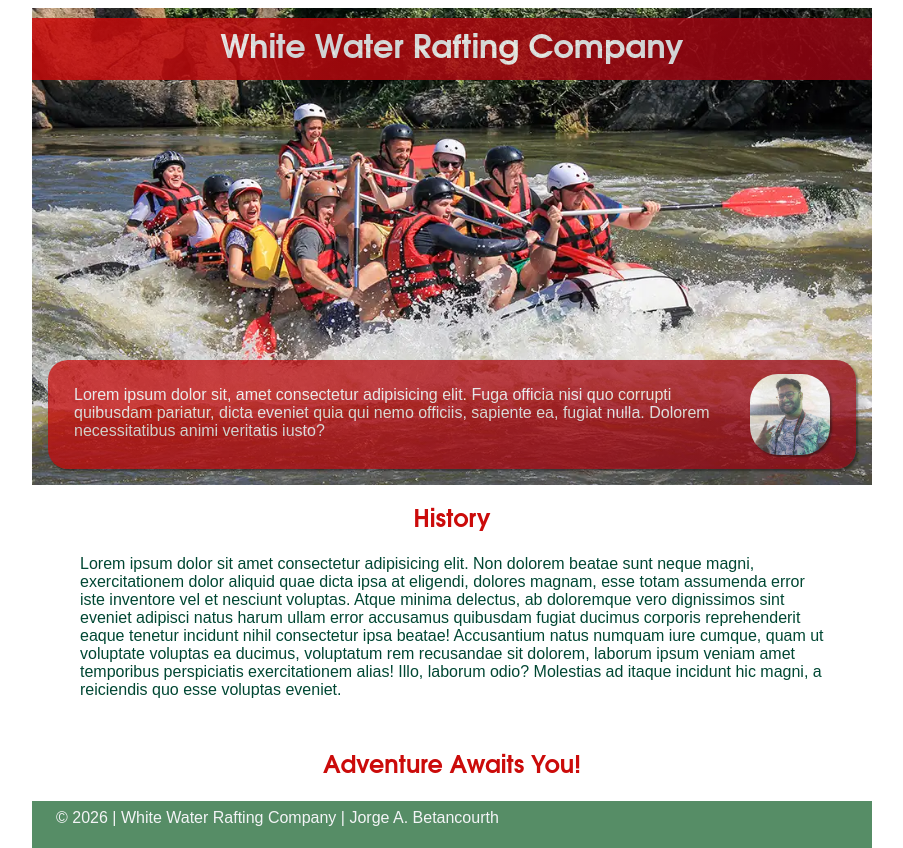
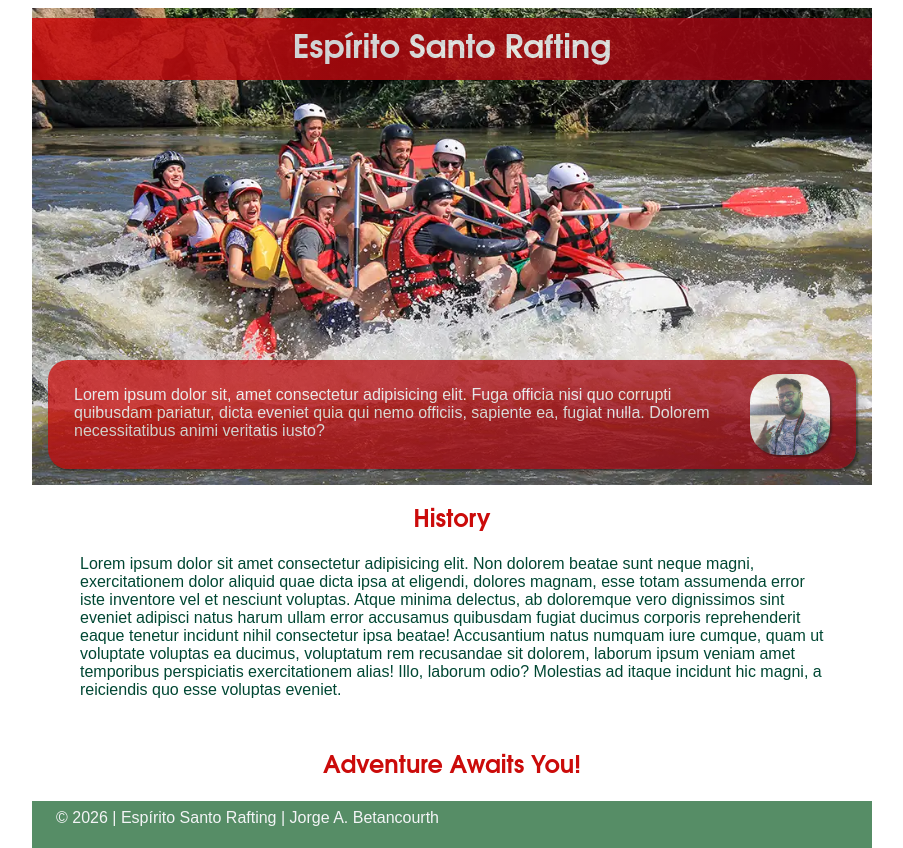
Before and after one commit to betancourthaja/wdd130, a plain HTML site: page wwr/about.html in a window 1280 px wide. Shown: the part 112-960 px from the top of the page, without its empty margins (188-1091 px from the left). Drawn offline with Linux system fonts and the light colour scheme.

Commit message:
W03 Assignment v5

```diff
--- a/wwr/about.html
+++ b/wwr/about.html
@@ -4,8 +4,8 @@
 <head>
     <meta charset="UTF-8">
     <meta name="viewport" content="width=device-width, initial-scale=1.0">
-    <title>About Us - White Water Rafting Company</title>
-    <meta name="description" content="Purpose, history and promotions of the White Water Rafting Company">
+    <title>About Us - Espírito Santo Rafting</title>
+    <meta name="description" content="Purpose, history and promotions of the Espírito Santo Rafting Company">
     <meta name="author" content="Jorge A. Betancourth">
     <link rel="stylesheet" href="styles/rafting.css">
 </head>
@@ -24,8 +24,8 @@
     </header>
     <main>
         <div class="hero">
-            <img src="images/rafting10_1024.webp" alt="White Water Rafting background image">
-            <h1>White Water Rafting Company</h1>
+            <img src="images/rafting10_1024.webp" alt="Espírito Santo Rafting background image">
+            <h1>Espírito Santo Rafting</h1>
             <article>
                 <img src="images/happy-client.webp" alt="Happy client supporting the company.">
                 <p>Lorem ipsum dolor sit, amet consectetur adipisicing elit. Fuga officia nisi quo corrupti quibusdam pariatur, dicta eveniet quia qui nemo officiis, sapiente ea, fugiat nulla. Dolorem necessitatibus animi veritatis iusto?</p>
@@ -40,7 +40,7 @@
         </section>
     </main>
     <footer>
-        <p>&copy; 2026 | White Water Rafting Company | Jorge A. Betancourth</p>
+        <p>&copy; 2026 | Espírito Santo Rafting | Jorge A. Betancourth</p>
         <nav class="socialmedia">
             <a href="https://www.facebook.com/">
                 <img src="images/facebook.svg" alt="Facebook">
```
